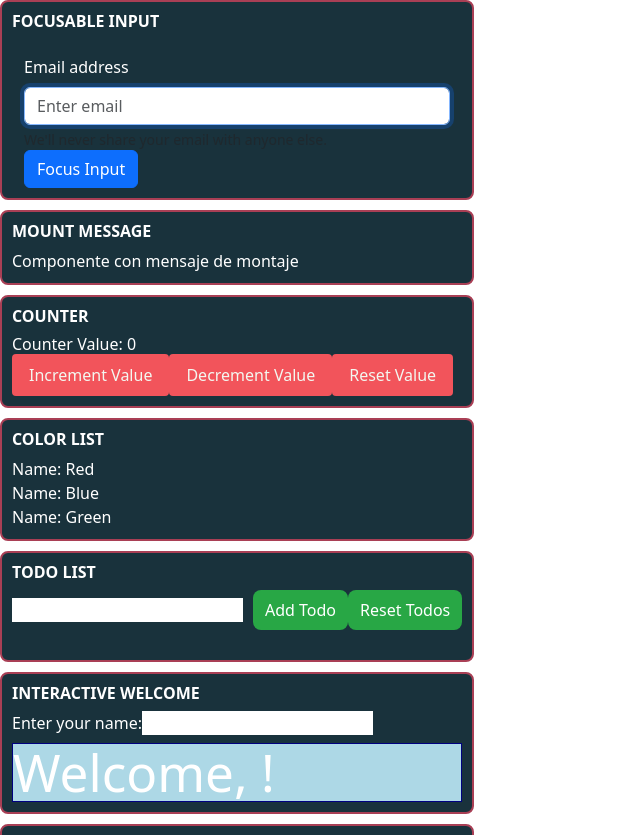
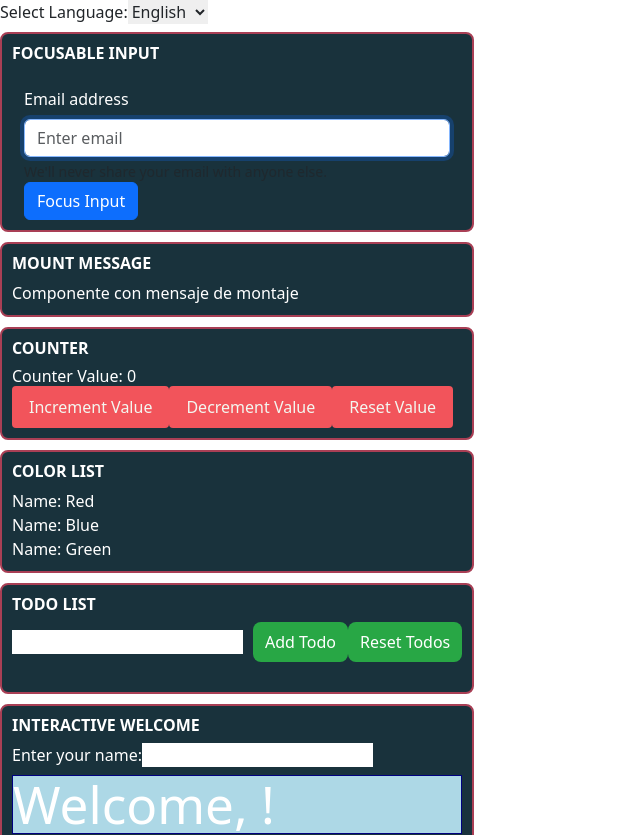
Before and after one commit to Sarkix/Develhope-React-40, a React (Vite) app: page / in a window 1280 px wide. Shown: the top 835 px of the page, without its empty margins (0-640 px from the left). Built offline with nearby package versions, Linux system fonts and the light colour scheme.

Commit message:
Implement LanguageContext: Wrapped Clock component with LanguageContext provider in App.jsx.

```diff
--- a/src/App.jsx
+++ b/src/App.jsx
@@ -1,4 +1,4 @@
-import React from "react";
+import React, { useState } from "react";
 import FocusableInput from "./FocusableInput";
 import MountMessage from "./MountMessage";
 import Counter from "./Counter";
@@ -8,6 +8,7 @@ import InteractiveWelcome from "./InteractiveWelcome";
 import Clock from "./Clock";
 import UncontrolledLogin from "./UncontrolledLogin";
 import Container from "./Container";
+import LanguageContext from "./LanguageContext"; // Importamos el contexto
 import "bootstrap/dist/css/bootstrap.min.css";
 
 function App() {
@@ -17,8 +18,26 @@ function App() {
         { id: 3, name: "Green" },
     ];
 
+    const [selectedLanguage, setSelectedLanguage] = useState("en"); // Estado para el idioma
+
+    const handleLanguageChange = (event) => {
+        setSelectedLanguage(event.target.value);
+    };
+
     return (
+        <LanguageContext.Provider value={selectedLanguage}>
             <div>
+                <label>Select Language:</label>
+                <select
+                    value={selectedLanguage}
+                    onChange={handleLanguageChange}
+                >
+                    <option value="en">English</option>
+                    <option value="es">Español</option>
+                    {/* Agrega más opciones según sea necesario */}
+                </select>
+
+                {/* Renderizamos los componentes dentro del contexto del idioma */}
                 <Container title="Focusable Input">
                     <FocusableInput />
                 </Container>
@@ -51,6 +70,7 @@ function App() {
                     <UncontrolledLogin />
                 </Container>
             </div>
+        </LanguageContext.Provider>
     );
 }
 
--- a/src/Clock.jsx
+++ b/src/Clock.jsx
@@ -1,7 +1,10 @@
-import React, { useState, useEffect } from "react";
+// Clock.jsx
+import React, { useState, useEffect, useContext } from "react";
+import LanguageContext from "./LanguageContext";
 import "./Clock.scss";
 
 function Clock() {
+    const language = useContext(LanguageContext);
     const [currentTime, setCurrentTime] = useState(new Date());
 
     useEffect(() => {
@@ -18,9 +21,9 @@ function Clock() {
 
     return (
         <div className="clock">
-            {" "}
             <div className="clock__time">
-                Current Time: {currentTime.toLocaleTimeString()}
+                {language === "en" ? "Current Time:" : "Hora Actual:"}{" "}
+                {currentTime.toLocaleTimeString()}
             </div>
         </div>
     );
--- /dev/null
+++ b/src/LanguageContext.jsx
@@ -0,0 +1,5 @@
+import React, { createContext } from "react";
+
+const LanguageContext = createContext();
+
+export default LanguageContext;
```
Lines whose indentation alone changed are shown as unchanged.
